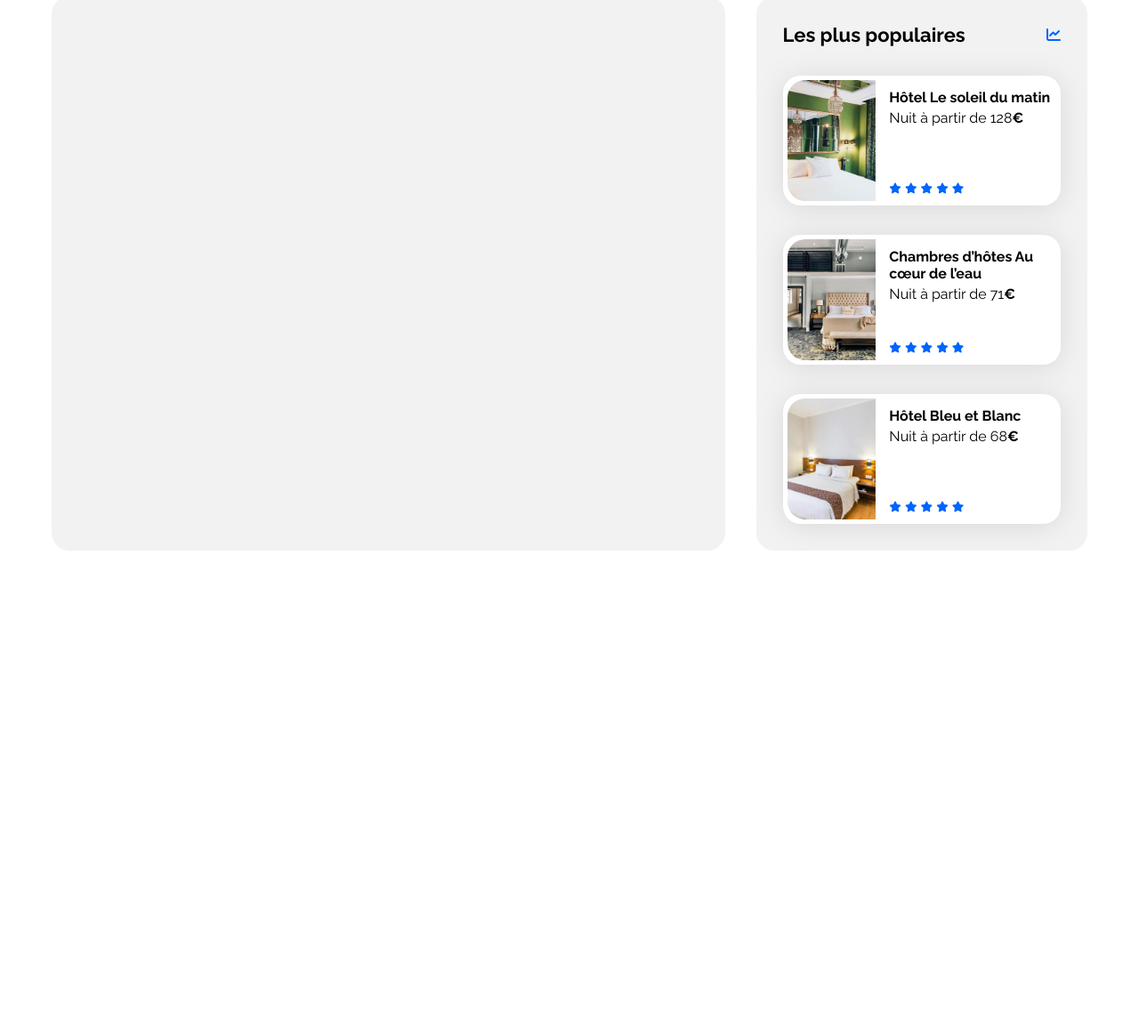
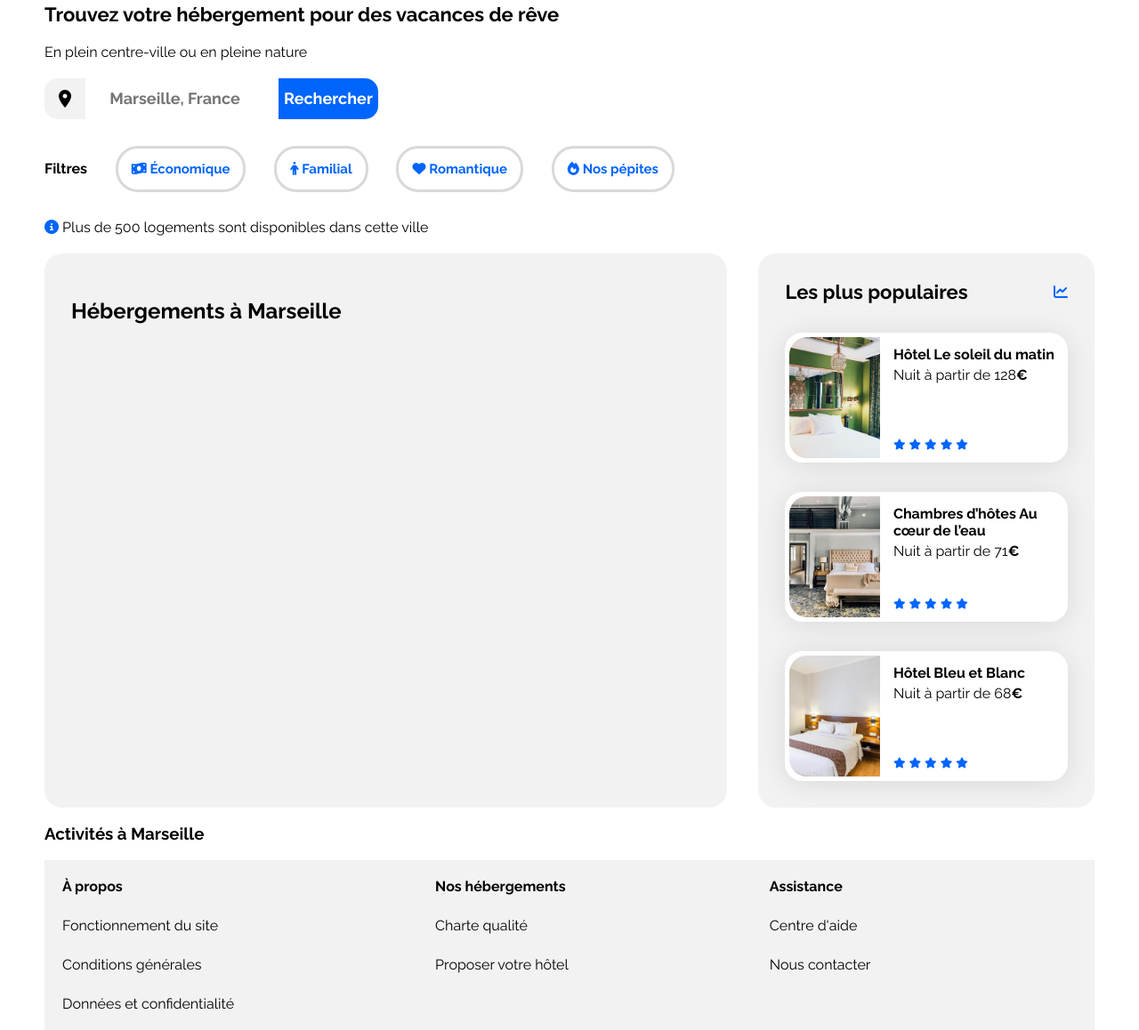
Before and after one commit to ignaciokingston/Openclassroomsproject2, a plain HTML site: page index.html in a window 1280 px wide. Shown: the part 120-1278 px from the top of the page at 89% size. Before the commit the page ends 800 px from the top, so only its background shows below. Drawn offline with Linux system fonts and the light colour scheme.

Commit message:
btn recherche+filtres+footer

```diff
--- a/css/style.css
+++ b/css/style.css
@@ -16,6 +16,7 @@
 body {
     display: flex;
     justify-content: center;
+    margin: 0;
 }
 
 .main-container {
@@ -65,22 +66,85 @@ nav li a{
     text-decoration: none;
     color: black;
     margin-left: 50px;
-    padding-top: 10px;
+    padding-top: 13px;
 }
 
 nav li a:hover{
     color: #0065FC;
-    text-decoration:overline;
+    border-top: solid;
 }
 
 .logo {
-    width: 61.09px;
+    width: 6%;
     height: 19px;
-    padding-top: 35px;
-    padding-right: 20px;
-    padding-bottom: 50px;
-    padding-left: 0;
+    padding: 35px 20px 50px 0;
 }
+
+h1 {
+    font-size: 22px;
+}
+
+.btn {
+    display: flex;
+    justify-content: left;
+}
+.material-icons{
+    padding: 11px;
+    background-color:#F2F2F2;
+    border-radius: 15px 0 0 15px;
+}
+
+.casse {
+    text-align: center;
+    font-weight: bold;
+    font-size: 18px;
+    border:#F2F2F2;
+}
+
+button {
+    color: white;
+    background-color: #0065FC;
+    font-display: center;
+    border: none;
+    border-radius: 0 15px 15px 0;
+    font-weight: bold;
+    font-size: 18px;
+}
+
+button:hover {
+    cursor:pointer;
+}
+
+.conteneur-filtres {
+    width: 60%;
+    margin: 30px 0 30px 0;
+    display: flex;
+    flex-direction: row;
+    align-items: center;
+    justify-content: space-between;
+}
+
+.filtres {
+    font-size: 15px;
+    background-color:white;
+    color:black;
+    border: #D9D9D9 solid;
+    border-radius: 25px;
+    padding: 15px;
+    display: flex;
+    justify-content:space-between;
+}
+
+.filtres:hover {
+    background-color:#DEEBFF;
+    cursor: pointer;
+}
+
+
+p {
+    margin: 20px 0 20px 0;
+}
+
 
 /****** Hebergements And Populaires ***********/
 .hebergements-and-populaires {
@@ -145,6 +209,21 @@ nav li a:hover{
     margin-bottom: 5px;
 }
 
+footer {
+    padding: 17px;
+    background-color: #F2F2F2;
+    display:flex;
+    flex-direction: row;
+    gap: 220px;
+}
+
+footer a {
+    padding: 3px;
+    text-decoration: none;
+    color: black;
+    display:flex;
+    justify-content: left;
+}
 
 
 
--- a/index.html
+++ b/index.html
@@ -7,6 +7,9 @@
     <title>Booki</title>
     <link rel="preconnect" href="https://fonts.googleapis.com">
     <link rel="preconnect" href="https://fonts.gstatic.com" crossorigin>
+    <link href="https://fonts.googleapis.com/icon?family=Material+Icons"
+      rel="stylesheet">
+      <script src="https://kit.fontawesome.com/1109bb89a6.js" crossorigin="anonymous"></script>
     <link href="https://fonts.googleapis.com/css2?family=Raleway:wght@400;500;700&display=swap" rel="stylesheet">
     <link rel="stylesheet" href="https://cdnjs.cloudflare.com/ajax/libs/font-awesome/6.2.1/css/all.min.css"
         integrity="sha512-MV7K8+y+gLIBoVD59lQIYicR65iaqukzvf/nwasF0nqhPay5w/9lJmVM2hMDcnK1OnMGCdVK+iQrJ7lzPJQd1w=="
@@ -29,10 +32,46 @@
                 </ul>
             </nav>
         </header>
+        <h1><strong>Trouvez votre hébergement pour des vacances de rêve</strong></h1>
+            <p>En plein centre-ville ou en pleine nature</p>
+            <div class="btn">
+                <span class="material-icons">location_on</span>
+                <input type="search" placeholder="Marseille, France" class="casse">
+                <button>Rechercher</button>
+            </div>
+            <div class="conteneur-filtres">
+                <div><strong>Filtres</strong></div>
+                <button class="filtres">
+                    <i class="fa-sharp fa-solid fa-money-bill-wave">
+                        <strong>Économique</strong>
+                    </i>
+                </button>
+                <button class="filtres">
+                    <i class="fa-solid fa-person">
+                        <strong>Familial</strong>
+                    </i>
+                </button>
+
+                <button class="filtres">
+                    <i class="fa-solid fa-heart">
+                        <strong>Romantique</strong>
+                    </i>
+                </button>
+
+                <button class="filtres">
+                    <i class="fa-solid fa-fire">
+                    <strong>Nos pépites</strong>
+                    </i>
+                </button>
+            </div>
+            <p>
+                <i class="fa-solid fa-circle-info"></i>
+                Plus de 500 logements sont disponibles dans cette ville
+            </p>
         <main>
             <div class="hebergements-and-populaires">
                 <section class="hebergements">
-
+                    <h2>Hébergements à Marseille</h2>
                 </section>
                 <section class="populaires">
                     <div class="populaires-title">
@@ -95,7 +134,28 @@
                 </section>
             </div>
         </main>
-        <footer></footer>
+            <div class="activites">
+                <h3>Activités à Marseille</h3>
+
+            </div>
+        <footer>
+                <div class="footer1">
+                    <a href="#"><strong>À propos</strong></a>
+                    <a href="#"><br>Fonctionnement du site</a>
+                    <a href="#"><br>Conditions générales</a>
+                    <a href="#"><br>Données et confidentialité</a>
+                </div>
+                <div class="footer2">
+                    <a href="#"><strong>Nos hébergements</strong></a>
+                    <a href="#"><br>Charte qualité</a>
+                    <a href="#"><br>Proposer votre hôtel</a>
+                </div>
+                <div class="footer3">
+                    <a href="#"><strong>Assistance</strong></a>
+                    <a href="#"><br>Centre d'aide</a>
+                    <a href="#"><br>Nous contacter</a>
+                </div>
+        </footer>
     </div>
 </body>
 
```
